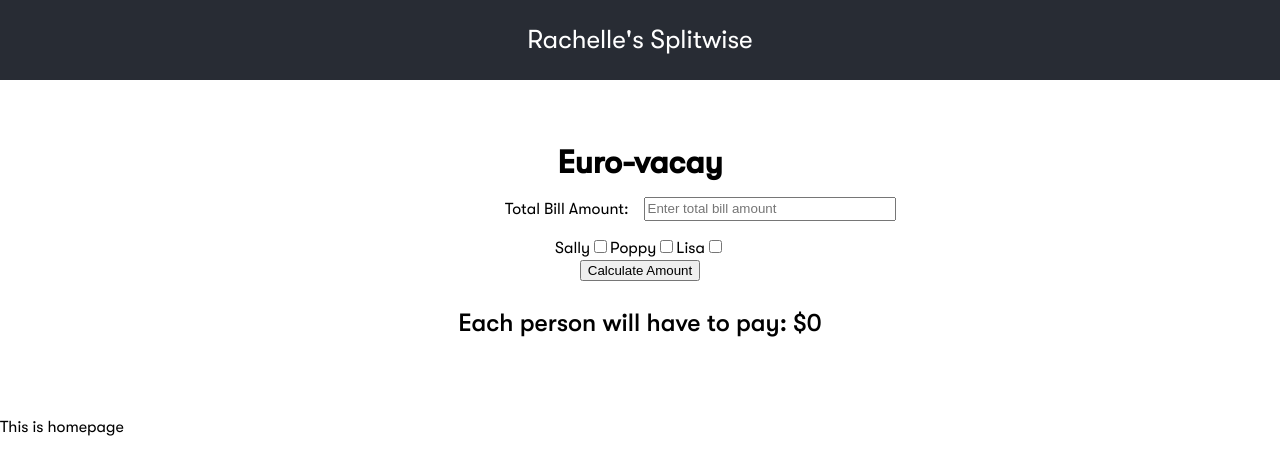
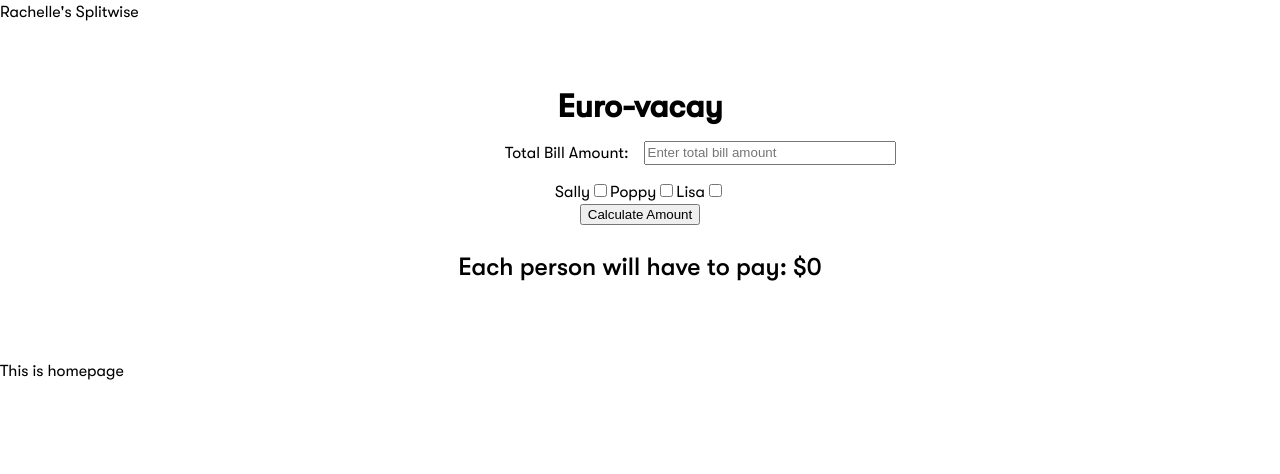
Before and after one commit to rachellesg/splitwise, a React (Create React App) app: page / in a window 1280 px wide. Shown: the top 474 px of the page. Built offline with nearby package versions, Linux system fonts and the light colour scheme.

Commit message:
Remove some files

```diff
--- a/src/App.css
+++ /dev/null
@@ -1,38 +0,0 @@
-.App {
-  text-align: center;
-}
-
-.App-logo {
-  height: 40vmin;
-  pointer-events: none;
-}
-
-@media (prefers-reduced-motion: no-preference) {
-  .App-logo {
-    animation: App-logo-spin infinite 20s linear;
-  }
-}
-
-.App-header {
-  background-color: #282c34;
-  min-height: 10vh;
-  display: flex;
-  flex-direction: column;
-  align-items: center;
-  justify-content: center;
-  font-size: calc(10px + 2vmin);
-  color: white;
-}
-
-.App-link {
-  color: #61dafb;
-}
-
-@keyframes App-logo-spin {
-  from {
-    transform: rotate(0deg);
-  }
-  to {
-    transform: rotate(360deg);
-  }
-}
--- a/src/App.js
+++ b/src/App.js
@@ -1,4 +1,3 @@
-import "./App.css";
 import styled from "styled-components";
 
 import Header from "./components/Header";
--- a/src/components/Form/index.jsx
+++ b/src/components/Form/index.jsx
@@ -17,8 +17,11 @@ function Form() {
     // to check whether friends is duplicated
     const hasSelectedFriends = !selectedFriends.includes(addedFriend);
     hasSelectedFriends
-      ? selectedFriends.push(addedFriend)
-      : console.log("remove here");
+      ? // ? setSelectedFriends((prevState) => {
+        //     return { ...prevState, ...addedFriend };
+        //   })
+        selectedFriends.push(addedFriend)
+      : console.log("remove here", addedFriend);
   };
 
   const calculateSplitAmount = (e) => {
--- a/src/index.js
+++ b/src/index.js
@@ -1,17 +1,11 @@
-import React from 'react';
-import ReactDOM from 'react-dom';
-import './index.css';
-import App from './App';
-import reportWebVitals from './reportWebVitals';
+import React from "react";
+import ReactDOM from "react-dom";
+import "./index.css";
+import App from "./App";
 
 ReactDOM.render(
   <React.StrictMode>
     <App />
   </React.StrictMode>,
-  document.getElementById('root')
+  document.getElementById("root")
 );
-
-// If you want to start measuring performance in your app, pass a function
-// to log results (for example: reportWebVitals(console.log))
-// or send to an analytics endpoint. Learn more: https://bit.ly/CRA-vitals
-reportWebVitals();
--- a/src/reportWebVitals.js
+++ /dev/null
@@ -1,13 +0,0 @@
-const reportWebVitals = onPerfEntry => {
-  if (onPerfEntry && onPerfEntry instanceof Function) {
-    import('web-vitals').then(({ getCLS, getFID, getFCP, getLCP, getTTFB }) => {
-      getCLS(onPerfEntry);
-      getFID(onPerfEntry);
-      getFCP(onPerfEntry);
-      getLCP(onPerfEntry);
-      getTTFB(onPerfEntry);
-    });
-  }
-};
-
-export default reportWebVitals;
```
Also changed, not shown: src/setupTests.js (deleted, +0 -5 lines), src/logo.svg (deleted), 1 other file (tests, documents, lock files or other folders).
